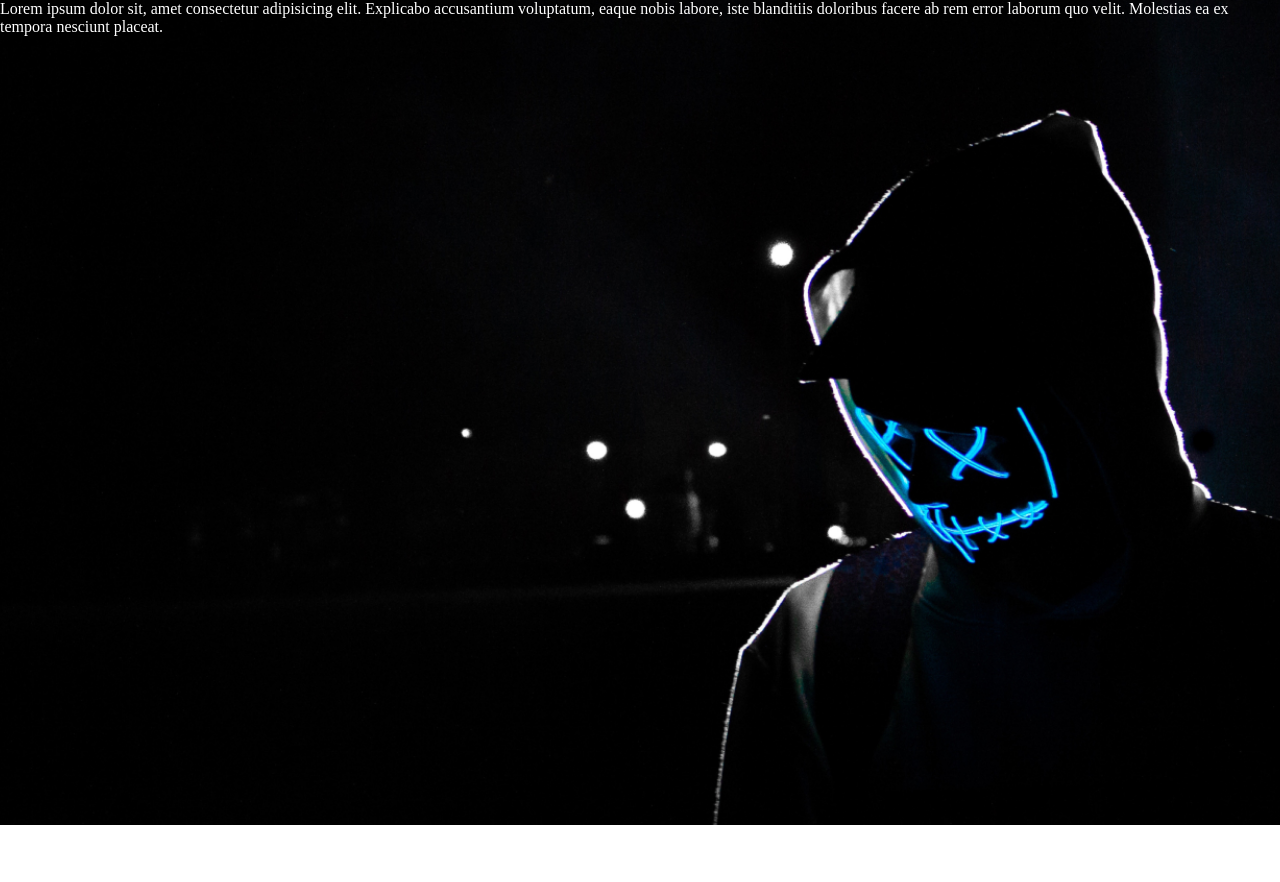
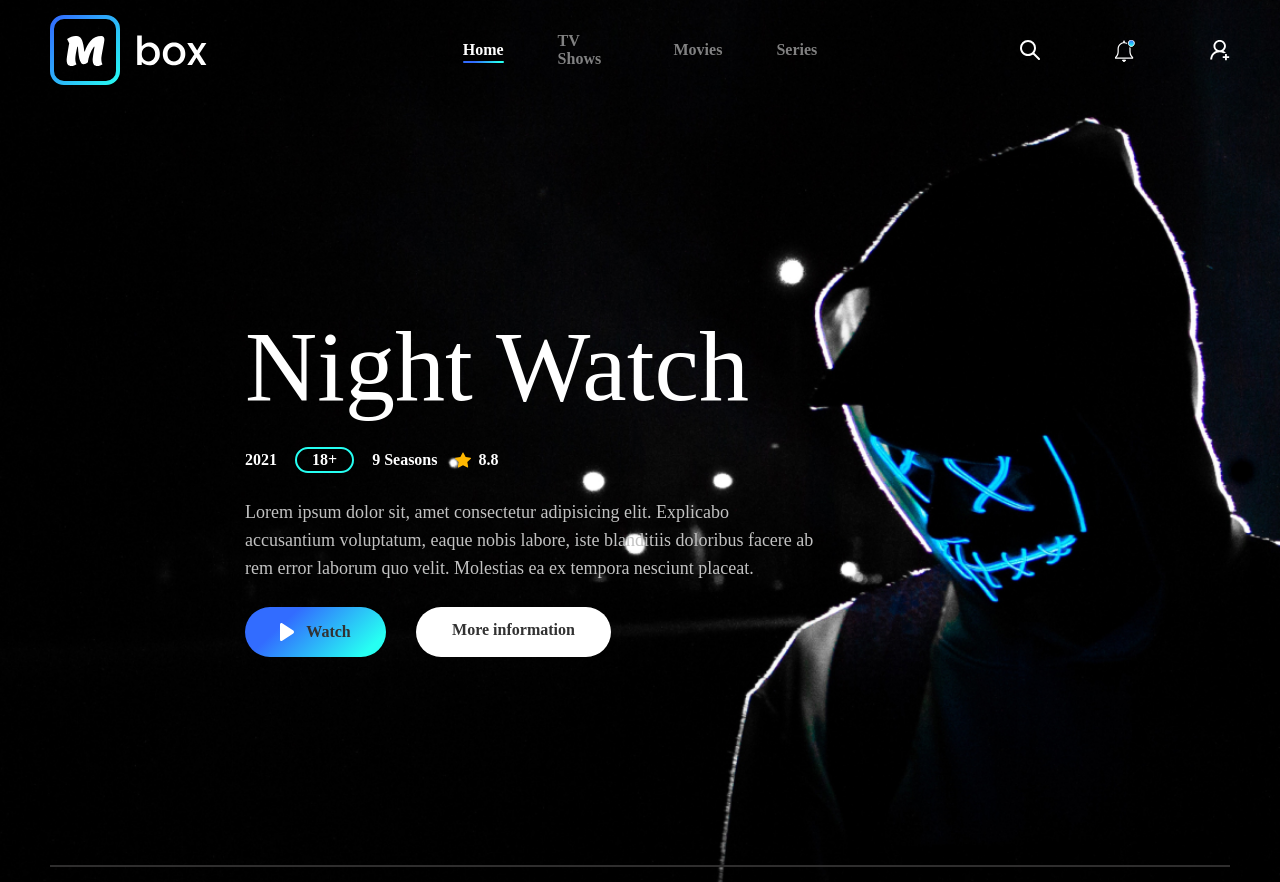
Before and after one commit to AleksandrYatsenko/First_M-box, a plain HTML site: page index.html in a window 1280 px wide. Before the commit the page ends 825 px from the top, so only its background shows below. Drawn offline with Linux system fonts and the light colour scheme.

Commit message:
add first section

```diff
--- a/index.html
+++ b/index.html
@@ -10,15 +10,67 @@
 <body>
 
   <section class="hero">
-    <div class="container">
-      <header class="header">
-        <div></div>
-        <div></div>
-        <div></div>
-      </header>
-      <p>Lorem ipsum dolor sit, amet consectetur adipisicing elit. Explicabo accusantium voluptatum, eaque nobis labore, iste blanditiis doloribus facere ab rem error laborum quo velit. Molestias ea ex tempora nesciunt placeat.</p>
+    <header class="header">
+      <div class="header__item">
+        <a href="#" class="header__logo">
+          <img src="icons/logo.svg" alt="Mbox logo">
+        </a>
+      </div>
+      <nav class="header__nav">
+        <ul class="header__nav">
+          <li class="header__nav-item">
+            <a href="#" class="header__link header__link_active">Home</a>
+          </li>
+          <li class="header__nav-item">
+            <a href="#" class="header__link">TV Shows</a>
+          </li>
+          <li class="header__nav-item">
+            <a href="#" class="header__link">Movies</a>
+          </li>
+          <li class="header__nav-item">
+            <a href="#" class="header__link">Series</a>
+          </li>
+        </ul>
+      </nav>
+      <div class="header__item">
+        <ul class="header__icons">
+          <li>
+            <a href="#">
+              <img src="icons/search.svg" alt="search">
+            </a>
+          </li>
+          <li>
+            <a href="#">
+              <img src="icons/bell.svg" alt="message">
+            </a>
+          </li>
+          <li>
+            <a href="#">
+              <img src="icons/login.svg" alt="log in">
+            </a>
+          </li>
+        </ul>
+      </div>
+    </header>
+    <div class="hero__info">
+      <h1 class="hero__title">Night Watch</h1>
+      <div class="hero__filter">
+        <span class="year">2021</span>
+        <span class="age">18+</span>
+        <span class="season">9 Seasons</span>
+        <span class="rating">8.8</span>
+      </div>
+      <p class="hero__descr">Lorem ipsum dolor sit, amet consectetur adipisicing elit. Explicabo accusantium voluptatum, eaque nobis labore, iste blanditiis doloribus facere ab rem error laborum quo velit. Molestias ea ex tempora nesciunt placeat.</p>
+      <div class="hero__links">
+        <a href="#" class="hero__link"><img src="icons/play.svg" alt="play"><span>Watch</span>
+        </a>
+        <a href="#" class="hero__link">More information</a>
+      </div>
     </div>
+
+    <div class="line"></div>
   </section>
+
 
 </body>
 </html>
--- a/sass/hero.css
+++ b/sass/hero.css
@@ -6,16 +6,194 @@
 
 .hero {
   min-height: 825px;
+  width: 100%;
+  padding: 15px 50px;
   background: url('../img/hero_bg.jpg') center center/cover no-repeat;
 }
 
-.container {
-  max-width: 1600px;
-  margin: 0 auto;
+.header {
+  display: flex;
+  justify-content: space-between;
+  align-items: center;
+  /* margin-top: 15px; */
 }
+.header__item {
+  width: 33.3%
+}
+
+.header__logo {
+  display: block;
+  width: 157px;
+  height: 70px;
+}
+.header__logo img {
+  width: 100%;
+}
+
+.header__nav {
+  display: flex;
+  justify-content: space-between;
+  align-items: center;
+  list-style-type: none;
+}
+
+.header__nav-item {
+  margin: 0 27px;
+}
+
+.header__link {
+  font-size: 16px;
+  font-weight: 700;
+  color: rgba(255, 255, 255, 0.5);
+  text-decoration: none;
+}
+/* .header__link:hover {
+  color: #fff;
+} */
+
+.header__link_active {
+  position: relative;
+  color: #fff;
+}
+
+.header__link_active::before {
+  content: "";
+  display: block;
+  position: absolute;
+  width: 100%;
+  height: 2px;
+  bottom: -5px;
+  background: linear-gradient(316.53deg, #26FFF2 13.2%, #326CFF 71.54%);
+  border-radius: 50px;
+}
+
+.header__icons {
+  display: flex;
+  justify-content: flex-end;
+  align-items: center;
+  list-style-type: none;
+}
+
+.header__icons li {
+  margin-left: 75px;
+  width: 20px;
+  height: 20px;
+}
+
+.header__icons img {
+  width: 100%;
+}
+
+.hero__info {
+  max-width: 577px;
+  min-height: 249px;
+  margin: 247px 0 0 195px;
+
+}
+
+.hero__title {
+  font-size: 100px;
+  font-weight: 400;
+  color: #fff;
+  line-height: 70px;
+}
+
+.hero__filter {
+  display: flex;
+  margin-top: 45px;
+  align-items: center;
+}
+
+.hero__filter span {
+  margin-right: 18px;
+  color: #fff;
+  font-size: 16px;
+  font-weight: 800;
+  line-height: 10px;
+}
+
+.hero__filter .age {
+  padding: 6px 15px;
+  border: 2px solid #26FFF2;
+  border-radius: 50px;
+}
+
+.hero__filter .rating {
+  position: relative;
+  margin-right: 0;
+  margin-left: 23px;
+}
+
+.hero__filter .rating::before {
+  content: url(../icons/rating.svg);
+  position: absolute;
+  left: -23px;
+  bottom: -3px;
+}
+
+.hero__descr {
+  margin-top: 25px;
+  font-size: 18px;
+  font-weight: 400;
+  line-height: 28px;
+  color: #C2C2C2;
+}
+
+.hero__links {
+  display: flex;
+  margin-top: 25px;
+  align-items: center;
+}
+
+.hero__link {
+  width: 195px;
+  height: 50px;
+  padding: 15px 30px;
+  background-color: #fff;
+  border: none;
+  border-radius: 100px;
+  font-size: 16px;
+  font-weight: 700;
+  line-height: 16px;
+  color: #323232;
+  text-align: center;
+  text-decoration: none;
+  transition: 0.4s;
+}
+
+.hero__link img {
+  max-width: 14px;
+  max-height: 18px;
+  margin-right: 12px;
+}
+
+.hero__link:first-child {
+  display: flex;
+  width: 141px;
+  margin-right: 30px;
+  justify-content: center;
+  align-items: center;
+  background: linear-gradient(316.53deg, #26FFF2 13.2%, #326CFF 71.54%);
+}
+
+.hero__link:hover {
+  color: #fff;
+  background: linear-gradient(316.53deg, #26FFF2 13.2%, #326CFF 71.54%);
+  box-shadow: 0px 4px 50px rgba(50, 108, 255, 0.5);
+}
+
 
 p {
   font-size: 16px;
   color: #fff
 
 }
+
+.line {
+  content: "";
+  max-width: 1500px;
+  height: 2px;
+  margin: 0 auto;
+  margin-top: 208px;
+  background-color: #2F2E2E;
+}
```
Also changed, not shown: css/style.css (added), icons/bell.svg (added), icons/login.svg (added), icons/play.svg (added), icons/rating.svg (added), icons/search.svg (added).
